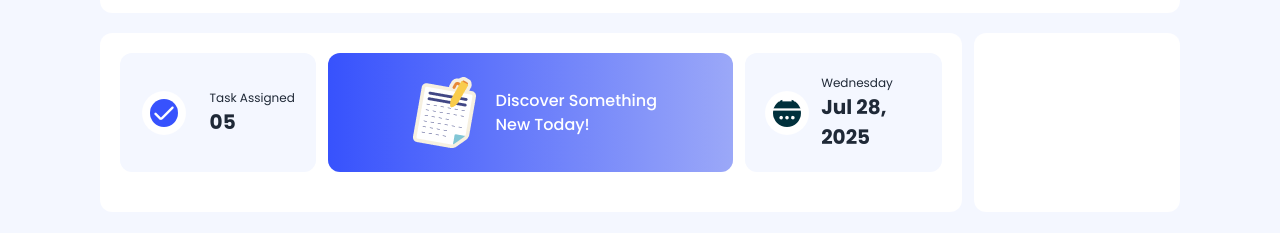
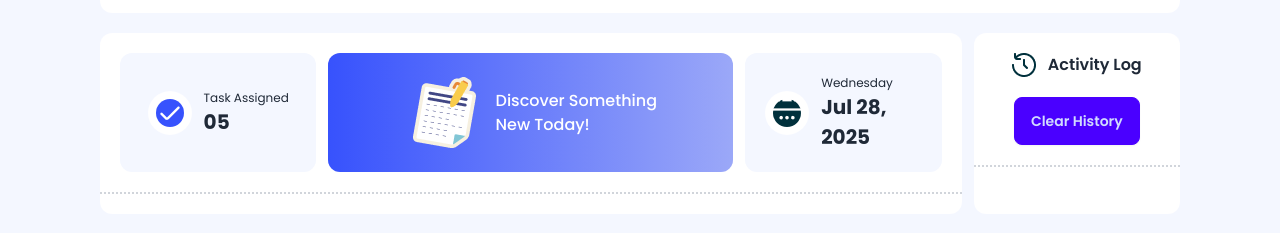
Before and after one commit to ameerhamzahd/DevBoard, a plain HTML site: page index.html in a window 1280 px wide. Shown: the part 91-324 px from the top of the page. Drawn offline with nearby package versions, Linux system fonts and the light colour scheme; a web font is replaced by a local one.

Commit message:
DevBoard right-container done.

```diff
--- a/index.html
+++ b/index.html
@@ -59,13 +59,16 @@
                 <div class="flex gap-5">
                     <div>
                         <a class="btn bg-[#F4F7FF]">
-                            <svg width="15" height="15" viewBox="0 0 32 32" fill="none" xmlns="http://www.w3.org/2000/svg">
+                            <svg width="15" height="15" viewBox="0 0 32 32" fill="none"
+                                xmlns="http://www.w3.org/2000/svg">
                                 <g clip-path="url(#clip0_7_127)">
-                            <path d="M25.3333 0H6.66669C2.98662 0.0044375 0.0044375 2.98662 0 6.66669V25.3334C0.0044375 29.0134 2.98662 31.9956 6.66669 32H25.3334C29.0134 31.9956 31.9956 29.0134 32 25.3333V6.66669C31.9956 2.98662 29.0134 0.0044375 25.3333 0ZM26.6667 10.772L14.328 23.1107C13.2868 24.1523 11.5984 24.1526 10.5568 23.1114C10.5565 23.1112 10.5562 23.1109 10.556 23.1107L5.33331 17.8894C4.81156 17.3676 4.81156 16.5218 5.33331 16.0001C5.85506 15.4784 6.70094 15.4783 7.22262 16.0001L12.4439 21.2214L24.7839 8.88269C25.3057 8.36281 26.1501 8.36431 26.6699 8.886C27.1899 9.40775 27.1884 10.2521 26.6667 10.772Z" fill="#3752FD"/>
+                                    <path
+                                        d="M25.3333 0H6.66669C2.98662 0.0044375 0.0044375 2.98662 0 6.66669V25.3334C0.0044375 29.0134 2.98662 31.9956 6.66669 32H25.3334C29.0134 31.9956 31.9956 29.0134 32 25.3333V6.66669C31.9956 2.98662 29.0134 0.0044375 25.3333 0ZM26.6667 10.772L14.328 23.1107C13.2868 24.1523 11.5984 24.1526 10.5568 23.1114C10.5565 23.1112 10.5562 23.1109 10.556 23.1107L5.33331 17.8894C4.81156 17.3676 4.81156 16.5218 5.33331 16.0001C5.85506 15.4784 6.70094 15.4783 7.22262 16.0001L12.4439 21.2214L24.7839 8.88269C25.3057 8.36281 26.1501 8.36431 26.6699 8.886C27.1899 9.40775 27.1884 10.2521 26.6667 10.772Z"
+                                        fill="#3752FD" />
                                 </g>
                                 <defs>
                                     <clipPath id="clip0_7_127">
-                            <rect width="32" height="32" fill="white"/>
+                                        <rect width="32" height="32" fill="white" />
                                     </clipPath>
                                 </defs>
                             </svg>
@@ -76,7 +79,8 @@
 
                     <div class="">
                         <a class="">
-                            <img class="bg-[#F4F7FF] rounded-full p-2 btn" src="./resources/assets/theme-btn.png" alt="theme-btn">
+                            <img class="bg-[#F4F7FF] rounded-full p-2 btn" src="./resources/assets/theme-btn.png"
+                                alt="theme-btn">
                         </a>
                     </div>
                 </div>
@@ -87,23 +91,24 @@
     <!-- Main -->
     <main class="grid grid-cols-5 gap-3">
         <!-- Left Container -->
-        <section class="my-5 py-5 bg-base-100 col-span-4 rounded-xl">
+        <section class="mt-5 pt-5 bg-base-100 col-span-4 rounded-xl items-center">
             <!-- Left Container Top -->
-            <div class="mb-5 grid grid-cols-8 gap-3 lg:px-5">
+            <div class="mb-5 grid grid-cols-8 gap-3 lg:px-5 border-b-2 border-dotted border-gray-300 pb-5">
                 <div class="bg-base-100 col-span-2 flex justify-center items-center p-5 bg-[#F4F7FF] gap-3 rounded-xl">
                     <img class="p-2 bg-base-100 rounded-full" src="./resources/assets/checkbox.png" alt="checkbox">
-                    <br>
                     <h1 class="text-[0.75rem]">Task Assigned <br> <span class="text-[1.25rem] font-bold">05</span></h1>
                 </div>
 
-                <div class="col-span-4 bg-gradient-to-r from-[#3752FD] to-[#9BA8F8] flex items-center gap-3 justify-center p-5 rounded-xl hover:cursor-pointer hover:shadow-lg">
+                <div
+                    class="col-span-4 bg-gradient-to-r from-[#3752FD] to-[#9BA8F8] flex items-center gap-3 justify-center p-5 rounded-xl hover:cursor-pointer hover:shadow-lg">
                     <img src="./resources/assets/board.png" alt="board">
                     <h1 class="font-medium text-white text-justify">Discover Something <br> New Today!</h1>
                 </div>
 
                 <div class="bg-base-100 col-span-2 flex items-center p-5 bg-[#F4F7FF] gap-3 rounded-xl justify-center">
                     <img class="p-2 bg-base-100 rounded-full" src="./resources/assets/calender.png" alt="calender">
-                    <h1 class="text-[0.75rem]">Wednesday <br> <span class="text-[1.25rem] font-bold">Jul 28, 2025</span></h1>
+                    <h1 class="text-[0.75rem]">Wednesday <br> <span class="text-[1.25rem] font-bold">Jul 28, 2025</span>
+                    </h1>
                 </div>
             </div>
 
@@ -114,8 +119,17 @@
         </section>
 
         <!-- Right Container -->
-        <section class="bg-base-100 col-span-1 my-5 py-5 rounded-xl">
+        <section class="bg-base-100 col-span-1 mt-5 pt-5 rounded-xl">
+            <div class="flex justify-center items-center flex-col gap-5 border-b-2 border-dotted border-gray-300 pb-5">
+                <div class="flex justify-center items-center gap-3">
+                    <img src="./resources/assets/activity.png" alt="activity">
+                    <h1 class="font-semibold">Activity Log</h1>
+                </div>
 
+                <div class="card-actions">
+                    <button class="btn btn-primary">Clear History</button>
+                </div>
+            </div>
         </section>
     </main>
 </body>
```
Lines whose indentation alone changed are shown as unchanged.
